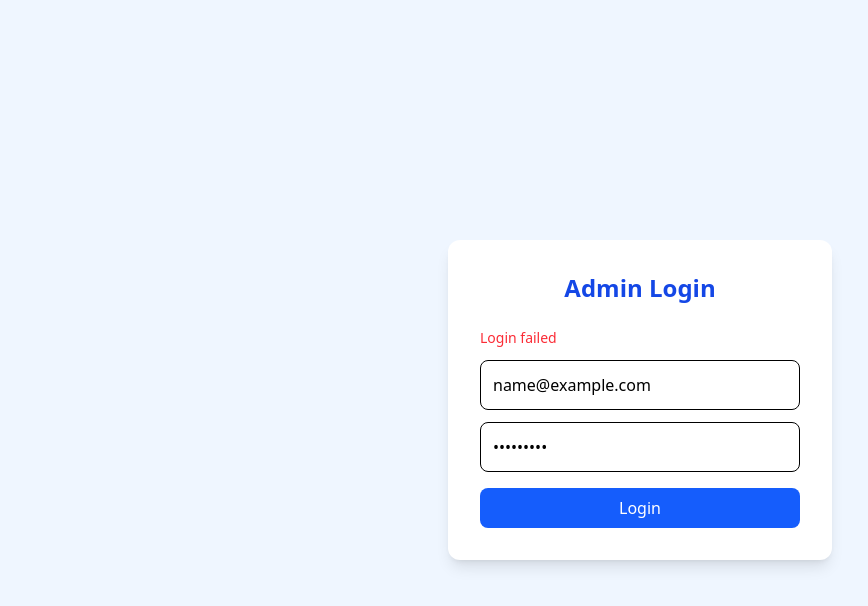
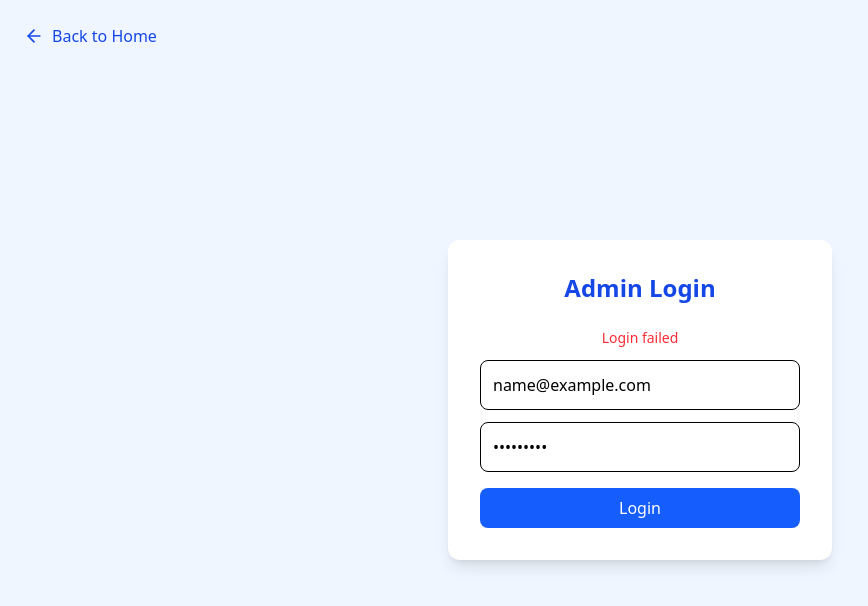
Before and after one commit to Chala751/RAG-APP, a React (Vite) app in the folder Frontend/: page /admin in a window 1280 px wide. Both pictures are taken after typing "name@example.com", "Sample123" into the empty fields and a click on the button "Login". Shown: the top 606 px of the page, without its empty margins (0-868 px from the left). Built offline with nearby package versions, Linux system fonts and the light colour scheme; no server answers.

Commit message:
back to home added

```diff
--- a/Frontend/src/pages/AdminLogin.jsx
+++ b/Frontend/src/pages/AdminLogin.jsx
@@ -2,6 +2,7 @@ import { useState } from "react";
 import { useNavigate } from "react-router-dom";
 import { useAdmin } from "../context/AdminContext";
 import { adminLogin } from "../services/api";
+import { ArrowLeft } from "lucide-react";
 
 const AdminLogin = () => {
   const [email, setEmail] = useState("");
@@ -22,7 +23,17 @@ const AdminLogin = () => {
   };
 
   return (
-    <div className="min-h-screen flex items-center justify-center bg-blue-50">
+    <div className="min-h-screen flex flex-col items-center justify-center bg-blue-50 relative">
+      {/* ===== Back to Home Button ===== */}
+      <button
+        onClick={() => navigate("/")}
+        className="absolute top-6 left-6 flex items-center gap-2 text-blue-700 hover:text-blue-900 transition cursor-pointer"
+      >
+        <ArrowLeft className="w-5 h-5" />
+        <span className="font-medium">Back to Home</span>
+      </button>
+
+      {/* ===== Login Form ===== */}
       <form
         onSubmit={handleSubmit}
         className="bg-white p-8 rounded-xl shadow-lg w-96"
@@ -31,7 +42,7 @@ const AdminLogin = () => {
           Admin Login
         </h2>
 
-        {error && <p className="text-red-500 text-sm mb-3">{error}</p>}
+        {error && <p className="text-red-500 text-sm mb-3 text-center">{error}</p>}
 
         <input
           type="email"
@@ -41,6 +52,7 @@ const AdminLogin = () => {
           required
           className="w-full border p-3 rounded-lg mb-3 focus:outline-blue-500"
         />
+
         <input
           type="password"
           placeholder="Password"
@@ -49,9 +61,10 @@ const AdminLogin = () => {
           required
           className="w-full border p-3 rounded-lg mb-4 focus:outline-blue-500"
         />
+
         <button
           type="submit"
-          className="w-full bg-blue-600 text-white py-2 rounded-lg hover:bg-blue-700 transition"
+          className="w-full bg-blue-600 text-white py-2 rounded-lg hover:bg-blue-700 transition cursor-pointer"
         >
           Login
         </button>
```
